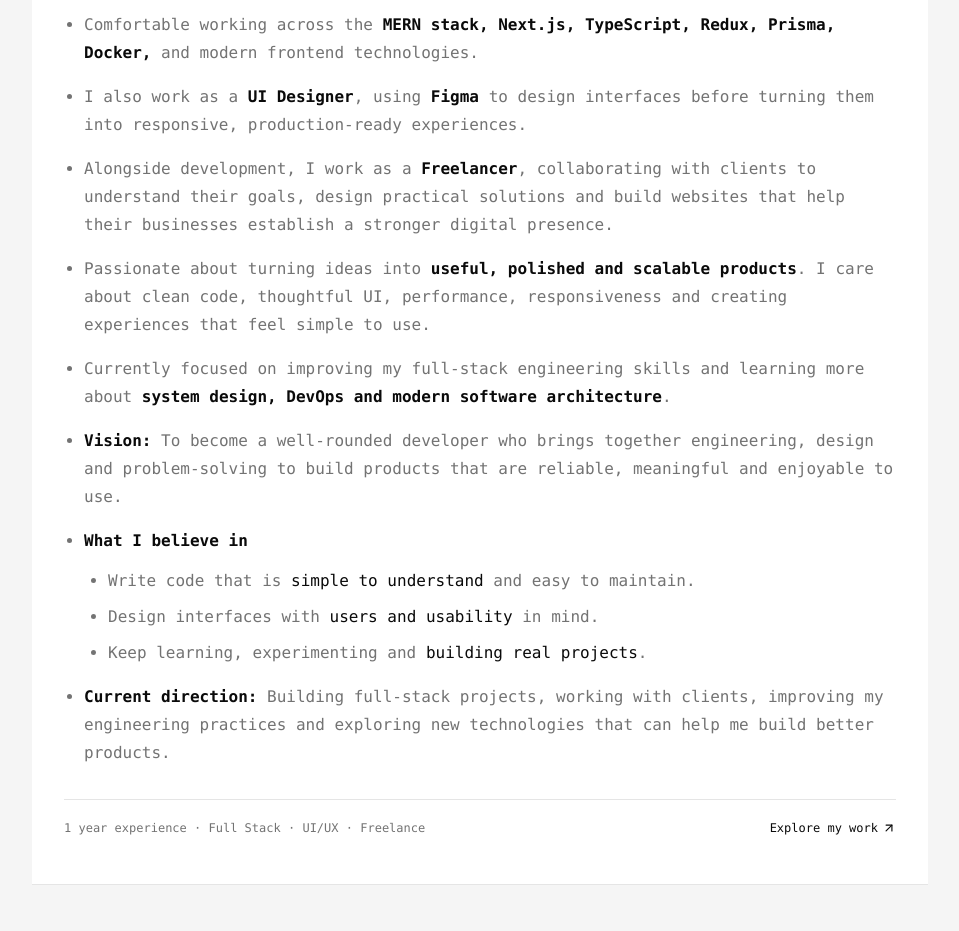
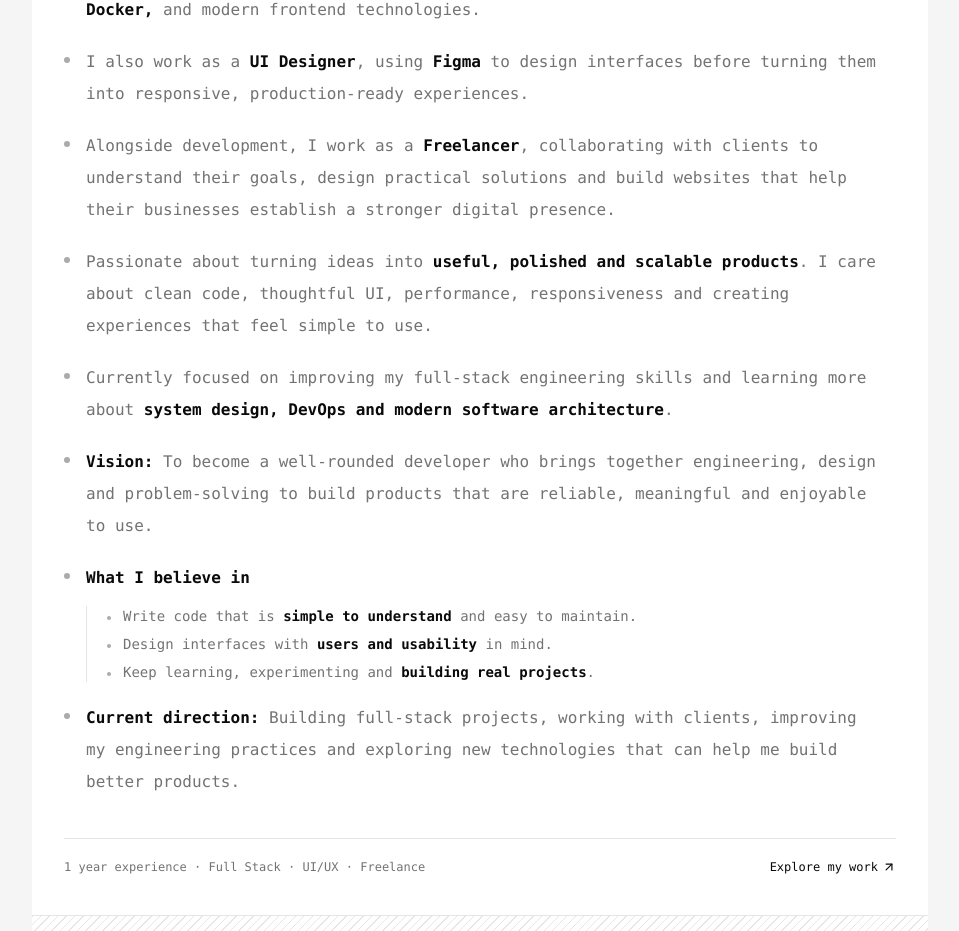
Before and after one commit to chithraksha16/new-portfolio, a Next.js app: page / in a window 1280 px wide. Shown: the part 1157-2088 px from the top of the page, without its empty margins (160-1119 px from the left). Before the commit the page ends 2042 px from the top, so only its background shows below. Built offline with nearby package versions, Linux system fonts and the light colour scheme.

Commit message:
updated about

```diff
--- a/components/About.tsx
+++ b/components/About.tsx
@@ -1,154 +1,163 @@
 "use client";
 
+import { Fragment } from "react";
 import { ArrowUpRight } from "lucide-react";
+import { motion, useReducedMotion, type Variants } from "framer-motion";
+
+/* Edit content here. **bold** = highlighted keywords. */
+type Item = { text: string; children?: string[] };
+
+const items: Item[] = [
+  {
+    text: "**Full Stack Developer** with 1 year of hands-on experience, building modern, responsive and user-focused web applications.",
+  },
+  {
+    text: "Comfortable working across the **MERN stack, Next.js, TypeScript, Redux, Prisma, Docker,** and modern frontend technologies.",
+  },
+  {
+    text: "I also work as a **UI Designer**, using **Figma** to design interfaces before turning them into responsive, production-ready experiences.",
+  },
+  {
+    text: "Alongside development, I work as a **Freelancer**, collaborating with clients to understand their goals, design practical solutions and build websites that help their businesses establish a stronger digital presence.",
+  },
+  {
+    text: "Passionate about turning ideas into **useful, polished and scalable products**. I care about clean code, thoughtful UI, performance, responsiveness and creating experiences that feel simple to use.",
+  },
+  {
+    text: "Currently focused on improving my full-stack engineering skills and learning more about **system design, DevOps and modern software architecture**.",
+  },
+  {
+    text: "**Vision:** To become a well-rounded developer who brings together engineering, design and problem-solving to build products that are reliable, meaningful and enjoyable to use.",
+  },
+  {
+    text: "**What I believe in**",
+    children: [
+      "Write code that is **simple to understand** and easy to maintain.",
+      "Design interfaces with **users and usability** in mind.",
+      "Keep learning, experimenting and **building real projects**.",
+    ],
+  },
+  {
+    text: "**Current direction:** Building full-stack projects, working with clients, improving my engineering practices and exploring new technologies that can help me build better products.",
+  },
+];
+
+function Rich({ text }: { text: string }) {
+  return (
+    <>
+      {text.split(/(\*\*[^*]+\*\*)/g).map((part, i) =>
+        part.startsWith("**") ? (
+          <strong key={i} className="font-semibold text-foreground">
+            {part.slice(2, -2)}
+          </strong>
+        ) : (
+          <Fragment key={i}>{part}</Fragment>
+        )
+      )}
+    </>
+  );
+}
+
+/* Diagonal hatch band — uses currentColor so it adapts to light/dark. */
+function Hatch({ edge }: { edge: "top" | "bottom" }) {
+  return (
+    <div
+      aria-hidden
+      className={`h-4 w-full text-foreground/10 ${
+        edge === "top" ? "border-b" : "border-t"
+      } border-border`}
+      style={{
+        backgroundImage:
+          "repeating-linear-gradient(135deg, currentColor 0, currentColor 1px, transparent 1px, transparent 6px)",
+      }}
+    />
+  );
+}
+
+function Dot({ small = false }: { small?: boolean }) {
+  return (
+    <span
+      aria-hidden
+      className={`mt-[0.7em] shrink-0 rounded-full bg-muted-foreground/60 ring-4 ring-background ${
+        small ? "size-1" : "size-1.5"
+      }`}
+    />
+  );
+}
 
 export default function About() {
+  const reduce = useReducedMotion();
+
+  const list: Variants = {
+    hidden: {},
+    show: { transition: { staggerChildren: reduce ? 0 : 0.08 } },
+  };
+  const row: Variants = {
+    hidden: reduce ? { opacity: 1 } : { opacity: 0, y: 10, filter: "blur(4px)" },
+    show: {
+      opacity: 1,
+      y: 0,
+      filter: "blur(0px)",
+      transition: { duration: 0.55, ease: [0.22, 1, 0.36, 1] },
+    },
+  };
+
   return (
-    <section id="about" className="w-full">
-      {/* Top divider */}
-      <div className="h-px w-full bg-border" />
+    <section id="about" aria-labelledby="about-title" className="w-full">
 
-      <div className="px-4 py-8 sm:px-6 sm:py-10 md:px-8 md:py-12">
-        {/* Heading */}
-        <div className="mb-6 flex items-center justify-between">
-          <h2 className="font-mono text-3xl font-bold tracking-tight sm:text-4xl md:text-5xl">
-            About
-          </h2>
 
-          <span className="hidden font-mono text-xs text-muted-foreground sm:block">
-            ~/about
-          </span>
-        </div>
+      {/* Header */}
+      <div className="flex items-center justify-between border-b border-border px-4  sm:px-6 md:px-8">
+        <h2
+          id="about-title"
+          className="font-mono text-3xl font-bold tracking-tight text-foreground sm:text-4xl md:text-5xl"
+        >
+          About
+        </h2>
+        <span className="hidden font-mono text-xs text-muted-foreground sm:block">
+          ~/about
+        </span>
+      </div>
 
-        {/* Divider */}
-        <div className="h-px w-full bg-border" />
+      {/* Content */}
+      <div className="px-4 py-8 sm:px-6 sm:py-10 md:px-8">
+        <motion.ul
+          variants={list}
+          initial="hidden"
+          whileInView="show"
+          viewport={{ once: true, margin: "-80px" }}
+          className="space-y-5 font-mono text-sm leading-7 text-muted-foreground sm:text-[15px] md:text-base md:leading-8"
+        >
+          {items.map((item, i) => (
+            <motion.li key={i} variants={row} className="flex gap-4">
+              <Dot />
+              <div className="min-w-0 flex-1">
+                <p className="text-pretty">
+                  <Rich text={item.text} />
+                </p>
+                {item.children && (
+                  <ul className="mt-3 space-y-2 border-l border-border pl-5 text-[13px] sm:text-sm">
+                    {item.children.map((c, j) => (
+                      <li key={j} className="flex gap-3">
+                        <Dot small />
+                        <p className="text-pretty">
+                          <Rich text={c} />
+                        </p>
+                      </li>
+                    ))}
+                  </ul>
+                )}
+              </div>
+            </motion.li>
+          ))}
+        </motion.ul>
 
-        {/* Content */}
-        <div className="mt-7 font-mono text-sm leading-7 text-muted-foreground sm:text-[15px] md:text-base">
-          <ul className="list-disc space-y-4 pl-5 marker:text-muted-foreground">
-
-            {/* Introduction */}
-            <li>
-              <span className="text-foreground font-semibold">
-                Full Stack Developer
-              </span>{" "}
-              with 1 year of hands-on experience, building modern,
-              responsive and user-focused web applications.
-            </li>
-
-            {/* Tech stack */}
-            <li>
-              Comfortable working across the{" "}
-              <span className="text-foreground font-semibold">
-                MERN stack, Next.js, TypeScript, Redux, Prisma, Docker,
-              </span>{" "}
-              and modern frontend technologies.
-            </li>
-
-            {/* UI */}
-            <li>
-              I also work as a{" "}
-              <span className="text-foreground font-semibold">
-                UI Designer
-              </span>
-              , using{" "}
-              <span className="text-foreground font-semibold">Figma</span>{" "}
-              to design interfaces before turning them into responsive,
-              production-ready experiences.
-            </li>
-
-            {/* Freelancing */}
-            <li>
-              Alongside development, I work as a{" "}
-              <span className="text-foreground font-semibold">
-                Freelancer
-              </span>
-              , collaborating with clients to understand their goals,
-              design practical solutions and build websites that help
-              their businesses establish a stronger digital presence.
-            </li>
-
-            {/* What I care about */}
-            <li>
-              Passionate about turning ideas into{" "}
-              <span className="text-foreground font-semibold">
-                useful, polished and scalable products
-              </span>
-              . I care about clean code, thoughtful UI, performance,
-              responsiveness and creating experiences that feel simple
-              to use.
-            </li>
-
-            {/* Current focus */}
-            <li>
-              Currently focused on improving my full-stack engineering
-              skills and learning more about{" "}
-              <span className="text-foreground font-semibold">
-                system design, DevOps and modern software architecture
-              </span>
-              .
-            </li>
-
-            {/* Vision */}
-            <li>
-              <span className="text-foreground font-semibold">
-                Vision:
-              </span>{" "}
-              To become a well-rounded developer who brings together
-              engineering, design and problem-solving to build products
-              that are reliable, meaningful and enjoyable to use.
-            </li>
-
-            {/* Extra nested section */}
-            <li>
-              <span className="text-foreground font-semibold">
-                What I believe in
-              </span>
-
-              <ul className="mt-3 list-disc space-y-2 pl-6 marker:text-muted-foreground">
-                <li>
-                  Write code that is{" "}
-                  <span className="text-foreground">simple to understand</span>
-                  {" "}and easy to maintain.
-                </li>
-
-                <li>
-                  Design interfaces with{" "}
-                  <span className="text-foreground">
-                    users and usability
-                  </span>{" "}
-                  in mind.
-                </li>
-
-                <li>
-                  Keep learning, experimenting and{" "}
-                  <span className="text-foreground">
-                    building real projects
-                  </span>
-                  .
-                </li>
-              </ul>
-            </li>
-
-            {/* Current direction */}
-            <li>
-              <span className="text-foreground font-semibold">
-                Current direction:
-              </span>{" "}
-              Building full-stack projects, working with clients,
-              improving my engineering practices and exploring new
-              technologies that can help me build better products.
-            </li>
-          </ul>
-        </div>
-
-        {/* Bottom metadata */}
-        <div className="mt-8 flex flex-col gap-3 border-t border-border pt-5 font-mono text-xs text-muted-foreground sm:flex-row sm:items-center sm:justify-between">
+        {/* Footer meta */}
+        <div className="mt-10 flex flex-col gap-3 border-t border-border pt-5 font-mono text-xs text-muted-foreground sm:flex-row sm:items-center sm:justify-between">
           <span>1 year experience · Full Stack · UI/UX · Freelance</span>
-
           <a
             href="#projects"
-            className="group flex items-center gap-1 text-foreground transition-opacity hover:opacity-70"
+            className="group flex items-center gap-1 rounded-sm text-foreground transition-opacity hover:opacity-70 focus-visible:outline-2 focus-visible:outline-offset-4 focus-visible:outline-ring"
           >
             Explore my work
             <ArrowUpRight
@@ -159,8 +168,7 @@ export default function About() {
         </div>
       </div>
 
-      {/* Bottom divider */}
-      <div className="h-px w-full bg-border" />
+      <Hatch edge="bottom" />
     </section>
   );
 }
```
